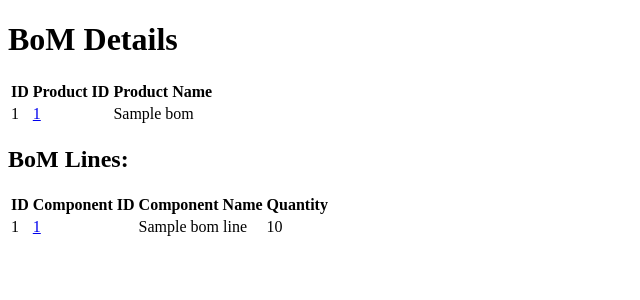
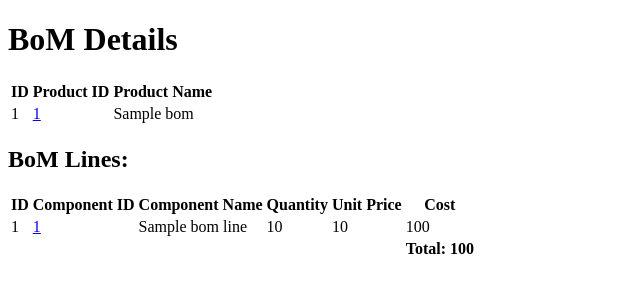
Before and after one commit to nikalmus/erp, a Flask app: page /boms/1 in a window 1280 px wide. Shown: the top 300 px of the page, without its empty margins (0-640 px from the left). Run offline with Flask 3, Linux system fonts and the light colour scheme; a database or web service that is not in the repository returns one stand-in record (values such as "Sample title"); some libraries are stand-ins or nearby versions.

Commit message:
BoM components cost in bom template

```diff
--- a/app/bom/routes.py
+++ b/app/bom/routes.py
@@ -28,13 +28,14 @@ def get_bom(id):
     bom = cursor.fetchone()
 
     cursor.execute("SELECT bom_line.id, bom_line.bom_id, bom_line.component_id, \
-                   product.name, bom_line.quantity \
+                   product.name, bom_line.quantity, product.price \
                    FROM bom_line JOIN product ON bom_line.component_id = product.id \
                    WHERE bom_line.bom_id = %s", (id,))
 
     bom_lines = cursor.fetchall()
+    components_cost = sum(bom_line[5] * bom_line[4] for bom_line in bom_lines)
 
     cursor.close()
     conn.close()
 
-    return render_template('bom_detail.html', bom=bom, bom_lines=bom_lines)
+    return render_template('bom_detail.html', bom=bom, bom_lines=bom_lines, components_cost=components_cost)
--- a/app/bom/templates/bom_detail.html
+++ b/app/bom/templates/bom_detail.html
@@ -24,6 +24,8 @@
             <th>Component ID</th>
             <th>Component Name</th>
             <th>Quantity</th>
+            <th>Unit Price</th>
+            <th>Cost</th>
         </tr>
         {% for bom_line in bom_lines %}
         <tr>
@@ -31,8 +33,18 @@
             <td><a href="/products/{{ bom_line[2] }}">{{ bom_line[2] }}</a></td>
             <td>{{ bom_line[3] }}</td>
             <td>{{ bom_line[4] }}</td>
+            <td>{{ bom_line[5] }}</td>
+            <td>{{ bom_line[5] * bom_line[4] }}</td>
         </tr>
         {% endfor %}
+        <tr>
+            <td></td>
+            <td></td>
+            <td></td>
+            <td></td>
+            <td></td>
+            <td><strong>Total: {{ components_cost }}</strong></td>
+        </tr>
     </table>
 </body>
 </html>
```
